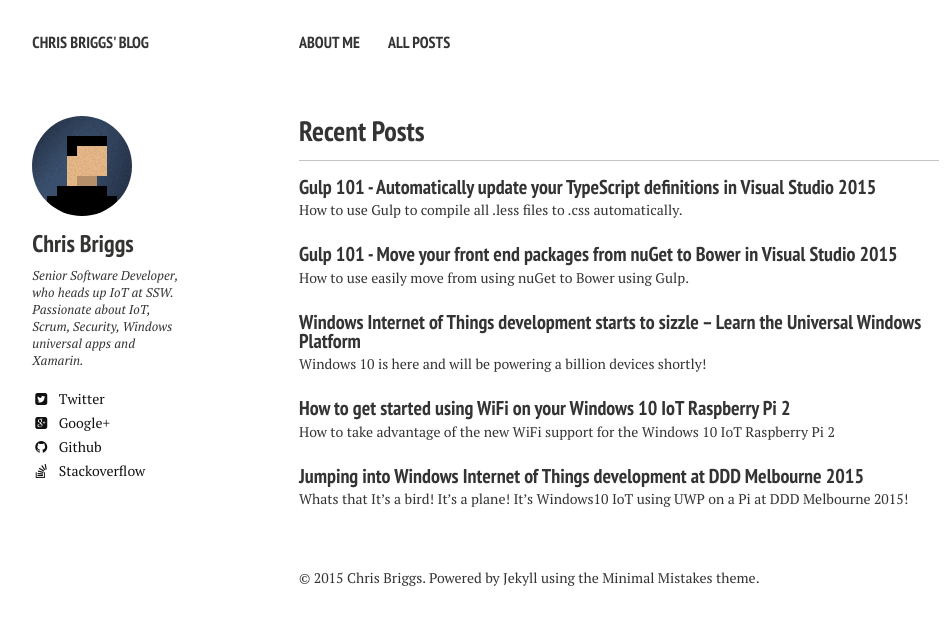
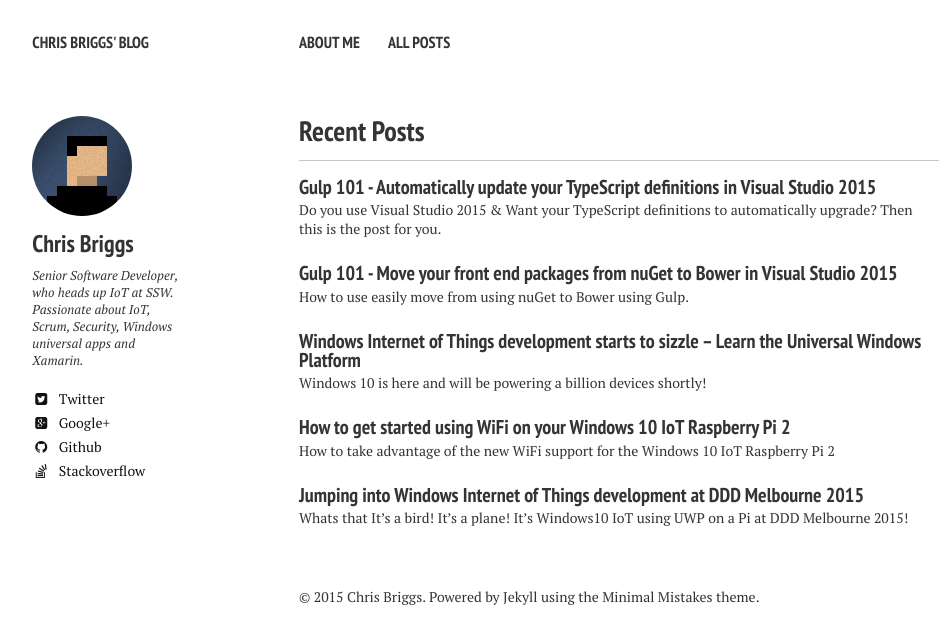
Before and after one commit to Briggsc28/briggsc28.github.io, a Jekyll site: the page built from index.md, in a window 1280 px wide. Shown: the top 644 px of the page, without its empty margins (21-973 px from the left). Built offline with Jekyll 4.4.1, drawn with Linux system fonts in a browser that asks for light colours; nearby versions of some CDN libraries.

Commit message:
tag line

```diff
--- a/_posts/2015-08-25-Auto-update-your-TypeScript-Definition.md
+++ b/_posts/2015-08-25-Auto-update-your-TypeScript-Definition.md
@@ -1,7 +1,7 @@
 ---
 layout: post
 title: Gulp 101 - Automatically update your TypeScript definitions in Visual Studio 2015
-excerpt: "How to use Gulp to compile all .less files to .css automatically."
+excerpt: "Do you use Visual Studio 2015 & Want your TypeScript definitions to automatically upgrade? Then this is the post for you."
 modified: 2015-06-06
 tags: [Visual Studio 2015, TypeScript, JS, Gulp, TypeScript definitions ]
 comments: true
```
